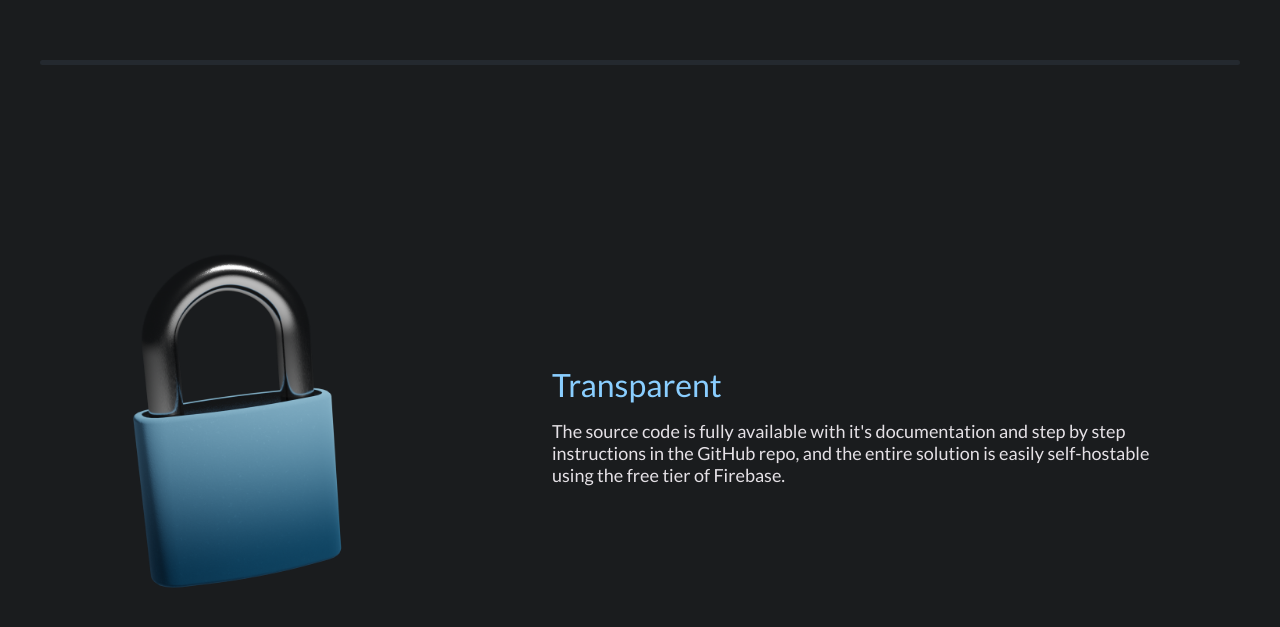
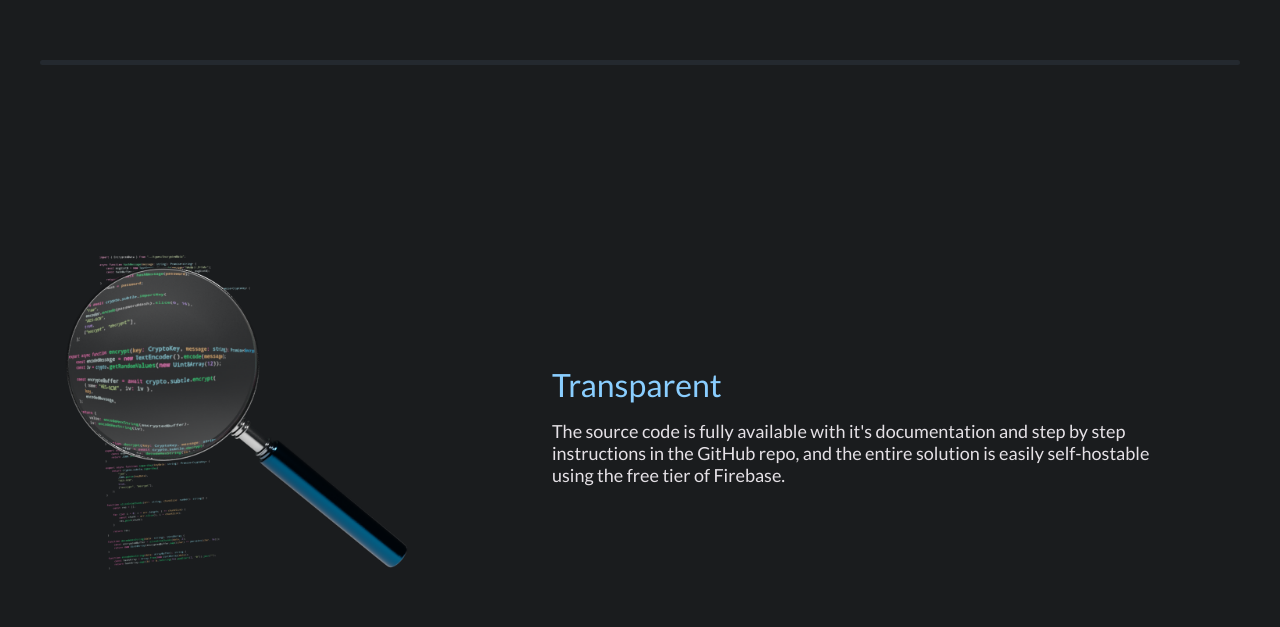
Before and after one commit to Pomoc48/passer, a React (Create React App) app: page / in a window 1280 px wide. Shown: the part 1457-2084 px from the top of the page. Built offline with nearby package versions, Linux system fonts and the light colour scheme.

Commit message:
Add magnifying glass render image

```diff
--- a/src/widgets/Marketing.tsx
+++ b/src/widgets/Marketing.tsx
@@ -1,6 +1,7 @@
 import '../scss/widgets/Marketing.scss';
 import Padlock from '../media/padlock.png';
 import Key from '../media/key.png';
+import Magnify from '../media/magnify.png';
 
 export default function Marketing() {
   return (
@@ -22,7 +23,7 @@ export default function Marketing() {
       </section>
       <div className="separator"/>
       <section>
-        <img src={Padlock} alt="Key" />
+        <img src={Magnify} alt="Key" />
         <div className="Texts">
           <div className='Title'>Transparent</div>
           <div className='Info'>The source code is fully available with it's documentation and step by step instructions in the GitHub repo, and the entire solution is easily self-hostable using the free tier of Firebase.</div>
```
Also changed, not shown: src/media/magnify.png (added).
